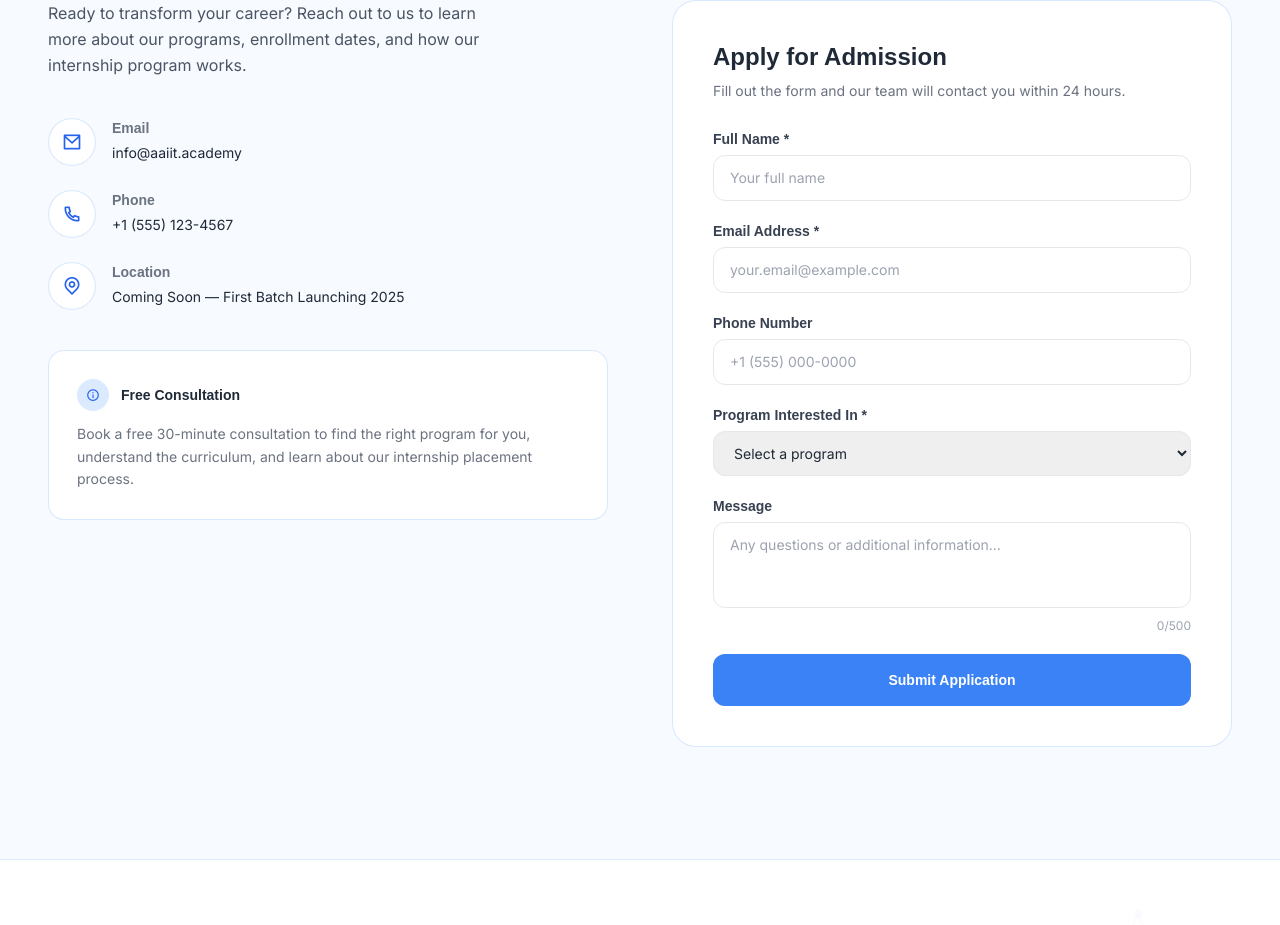
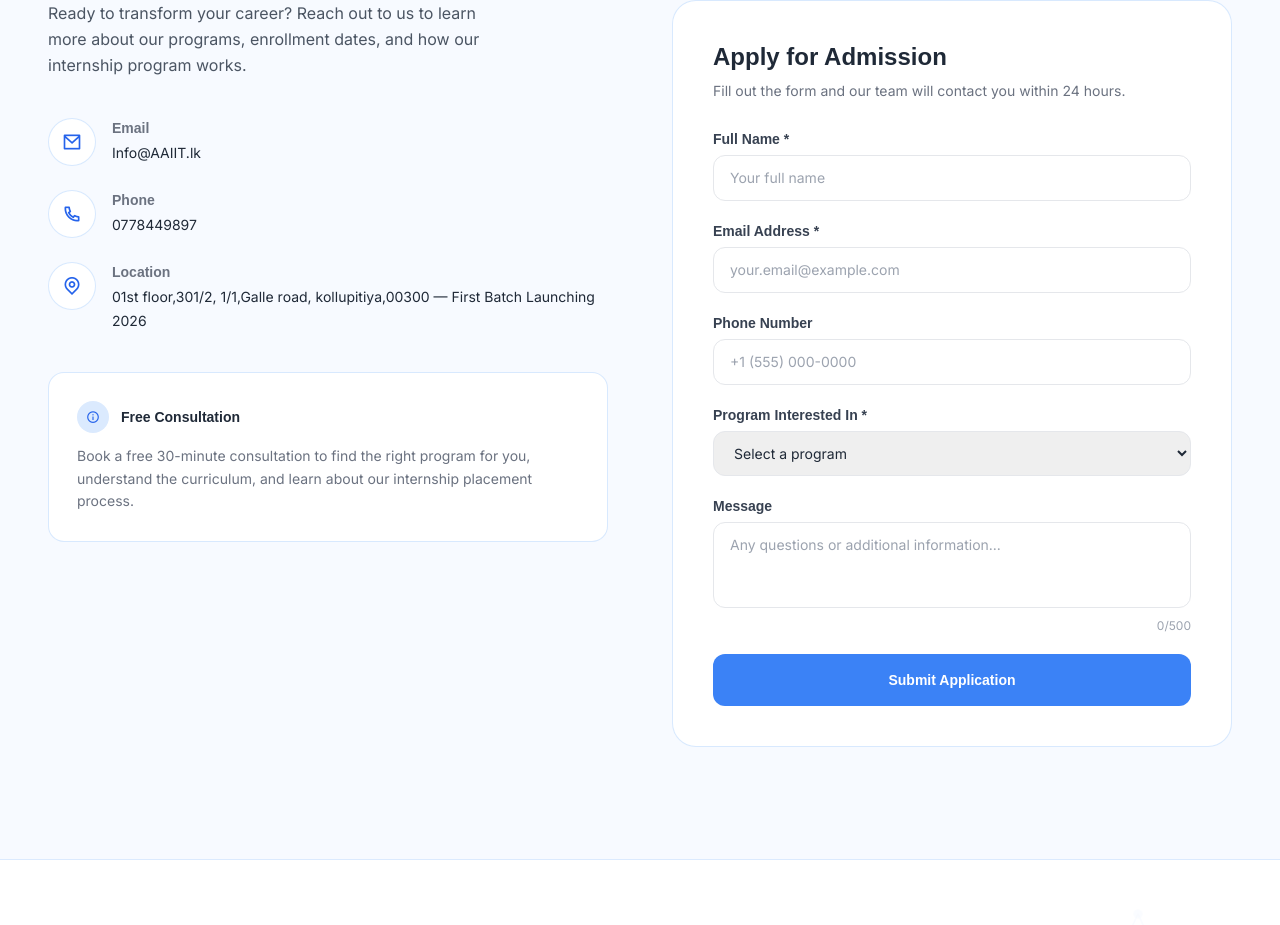
Before and after one commit to Aeliusmd/AAIIT, a React (Vite) app: page / in a window 1280 px wide. Shown: the part 6125-7050 px from the top of the page. Built offline with nearby package versions, Linux system fonts and the light colour scheme; a web font is replaced by a local one.

Commit message:
Update Contact.tsx

```diff
--- a/src/pages/home/components/Contact.tsx
+++ b/src/pages/home/components/Contact.tsx
@@ -94,9 +94,9 @@ export default function Contact() {
 
             <div className="space-y-6 mb-10">
               {[
-                { icon: 'ri-mail-line', label: 'Email', value: 'info@aaiit.academy', href: 'mailto:info@aaiit.academy' },
-                { icon: 'ri-phone-line', label: 'Phone', value: '+1 (555) 123-4567', href: 'tel:+15551234567' },
-                { icon: 'ri-map-pin-line', label: 'Location', value: 'Coming Soon — First Batch Launching 2025', href: '#' },
+                { icon: 'ri-mail-line', label: 'Email', value: 'Info@AAIIT.lk', href: 'mailto:Info@AAIIT.lk' },
+                { icon: 'ri-phone-line', label: 'Phone', value: '0778449897', href: 'tel:0778449897' },
+                { icon: 'ri-map-pin-line', label: 'Location', value: '01st floor,301/2, 1/1,Galle road, kollupitiya,00300 — First Batch Launching 2026', href: '#' },
               ].map((item) => (
                 <div key={item.label} className="flex items-start space-x-4">
                   <div className="w-12 h-12 flex items-center justify-center rounded-full bg-white border border-blue-200/60 flex-shrink-0">
```
